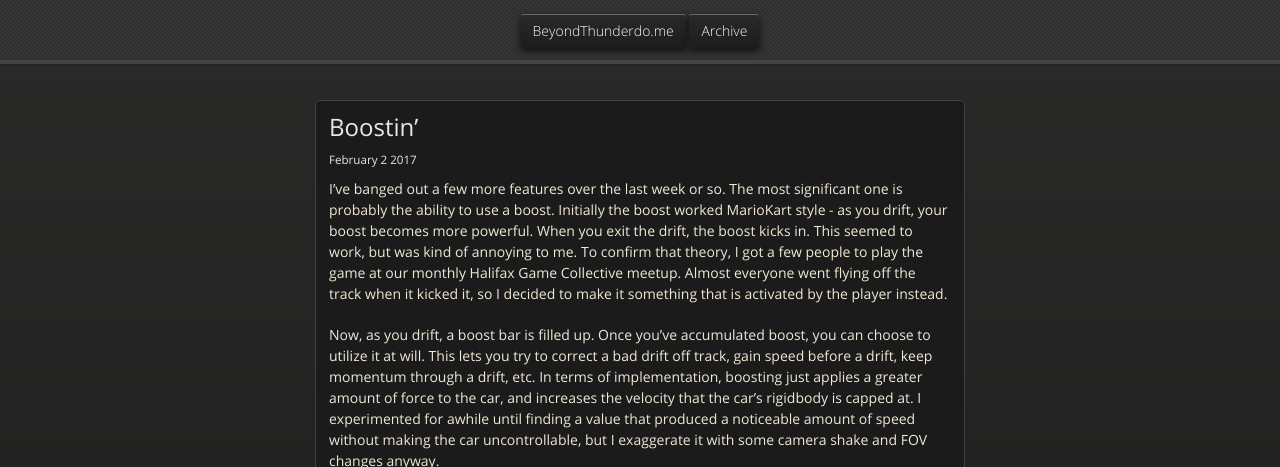
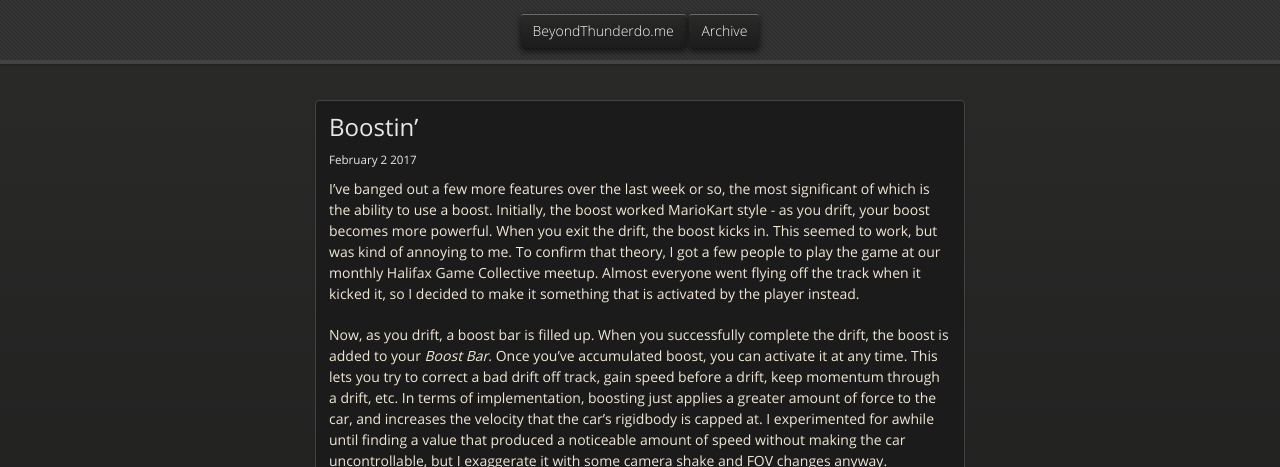
Before and after one commit to rbrt/rbrt.github.io, a Jekyll site: the page built from _posts/2017-02-02-Boostin.md, in a window 1280 px wide and 995 px high, cut to the strip 0-467 px from the top of the window. Built offline with Jekyll 4.4.1, drawn with Linux system fonts in a browser that asks for light colours; nearby versions of some CDN libraries.

Commit message:
editing boost blog

```diff
--- a/_posts/2017-02-02-Boostin.md
+++ b/_posts/2017-02-02-Boostin.md
@@ -6,16 +6,17 @@ title: Boostin'
 ----------------
 <h5>{{ page.date | date: "%B %-d %Y" }}</h5>
 
-I've banged out a few more features over the last week or so. The most significant
-one is probably the ability to use a boost. Initially the boost worked MarioKart
+I've banged out a few more features over the last week or so, the most significant
+of which is the ability to use a boost. Initially, the boost worked MarioKart
 style - as you drift, your boost becomes more powerful. When you exit the drift,
 the boost kicks in. This seemed to work, but was kind of annoying to me. To confirm
 that theory, I got a few  people to play the game at our monthly Halifax Game Collective
 meetup. Almost everyone went flying off the track when it kicked it, so I decided
 to make it something that is activated by the player instead.
 
-Now, as you drift, a boost bar is filled up. Once you've accumulated boost, you
-can choose to utilize it at will. This lets you try to correct a bad drift off
+Now, as you drift, a boost bar is filled up. When you successfully complete the
+drift, the boost is added to your <i>Boost Bar</i>. Once you've accumulated boost,
+you can activate it at any time. This lets you try to correct a bad drift off
 track, gain speed before a drift, keep momentum through a drift, etc. In terms of
 implementation, boosting just applies a greater amount of force to the car, and
 increases the velocity that the car's rigidbody is capped at. I experimented for
```
Also changed, not shown: 2 other files.
